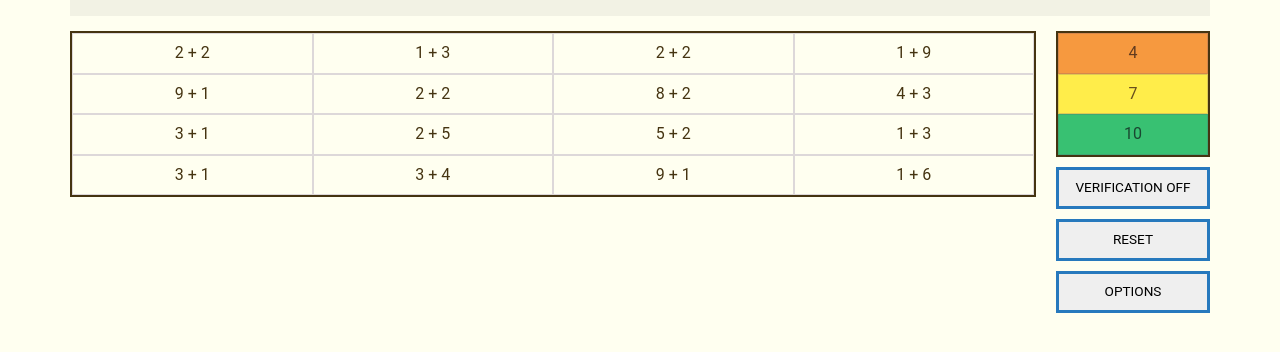
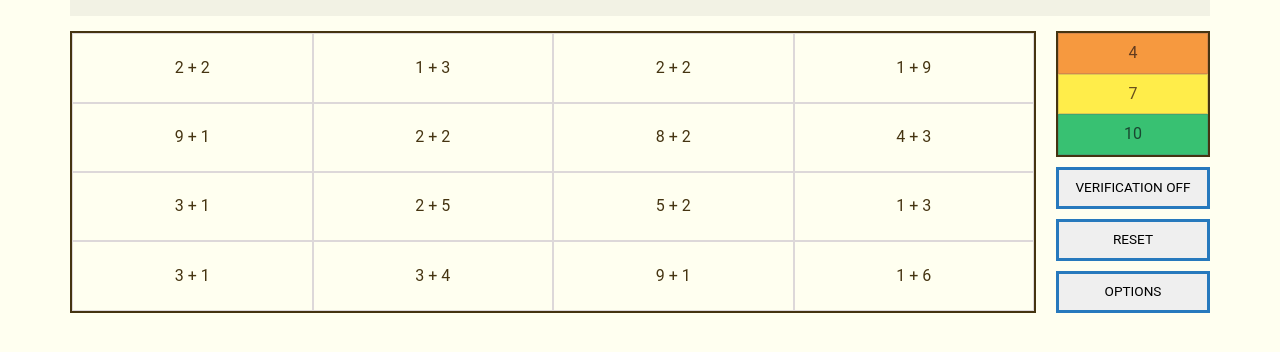
Before and after one commit to KrisLamote/dyscalc, a React app: page / in a window 1280 px wide. Shown: the part 66-418 px from the top of the page. Built offline with nearby package versions, Linux system fonts and the light colour scheme.

Commit message:
Refactor scss (#85)
* remove some unnecessary div levels and header classes

* fix: entirely remove bootstrap

* refactor: consistent naming included scss files

* refactor: eliminate scss sub class selectors

* refactor: eliminate unnecessary row classes

* refactor: remove the title div, stretch rows vertically

* fix: merge conflicts master

```diff
--- a/src/components/Board.js
+++ b/src/components/Board.js
@@ -4,7 +4,7 @@ import Row from "./Row";
 
 const Board = ({ current, showErrors, targets, onCorrect, onIncorrect }) => {
     return (
-        <div id="tiles">
+        <>
             <Row
                 current={current}
                 showErrors={showErrors}
@@ -33,7 +33,7 @@ const Board = ({ current, showErrors, targets, onCorrect, onIncorrect }) => {
                 onCorrect={onCorrect}
                 onIncorrect={onIncorrect}
             />
-        </div>
+        </>
     );
 };
 
--- a/src/components/Cell.js
+++ b/src/components/Cell.js
@@ -23,7 +23,7 @@ const Cell = ({ current, showErrors, targets, onCorrect, onIncorrect }) => {
     const [term, setTerm] = useState(null);
     const [selected, setSelected] = useState(empty);
     const [isTransitioning, setIsTransitioning] = useState(Array.isArray(targets));
-    const classes = classNames("app-row__cell cell", {
+    const classes = classNames("cell", {
         [`target-${selected.idx}`]: selected.idx !== null,
         error: showErrors && selected.idx !== null && target !== selected.value,
     });
--- a/src/components/Row.js
+++ b/src/components/Row.js
@@ -4,35 +4,11 @@ import Cell from "./Cell";
 
 const Row = ({ current, showErrors, targets, ...rest }) => {
     return (
-        <div className="app-row row no-gutters">
-            <Cell
-                className="app-row__cell"
-                current={current}
-                showErrors={showErrors}
-                targets={targets}
-                {...rest}
-            />
-            <Cell
-                className="app-row__cell"
-                current={current}
-                showErrors={showErrors}
-                targets={targets}
-                {...rest}
-            />
-            <Cell
-                className="app-row__cell"
-                current={current}
-                showErrors={showErrors}
-                targets={targets}
-                {...rest}
-            />
-            <Cell
-                className="app-row__cell"
-                current={current}
-                showErrors={showErrors}
-                targets={targets}
-                {...rest}
-            />
+        <div className="row">
+            <Cell current={current} showErrors={showErrors} targets={targets} {...rest} />
+            <Cell current={current} showErrors={showErrors} targets={targets} {...rest} />
+            <Cell current={current} showErrors={showErrors} targets={targets} {...rest} />
+            <Cell current={current} showErrors={showErrors} targets={targets} {...rest} />
         </div>
     );
 };
--- a/src/css/App.scss
+++ b/src/css/App.scss
@@ -48,8 +48,14 @@ button:hover {
     flex-direction: row;
     .board {
         flex: 1;
+        border: 2px solid $main;
         margin-right: 20px;
-        padding-bottom: 20px;
+        display: flex;
+        align-items: stretch;
+        flex-direction: column;
+        .row {
+            flex: 1;
+        }
     }
     .controls {
         display: flex;
@@ -86,8 +92,12 @@ button:hover {
     }
 }
 
-#tiles {
-    border: 2px solid $main;
+.row {
+    display: flex;
+    flex-direction: row;
+    .cell {
+        flex: 1;
+    }
 }
 
 .cell {
@@ -95,10 +105,9 @@ button:hover {
     background-color: $back;
     border: 1px solid #563d7c33;
     cursor: pointer;
-}
-
-.cell-content {
-    text-align: center;
+    display: flex;
+    justify-content: center;
+    align-items: center;
 }
 
 @import "./targets.scss";
@@ -134,4 +143,3 @@ button:hover {
 }
 
 @import "./options.scss";
-@import "./rows.scss";
```
